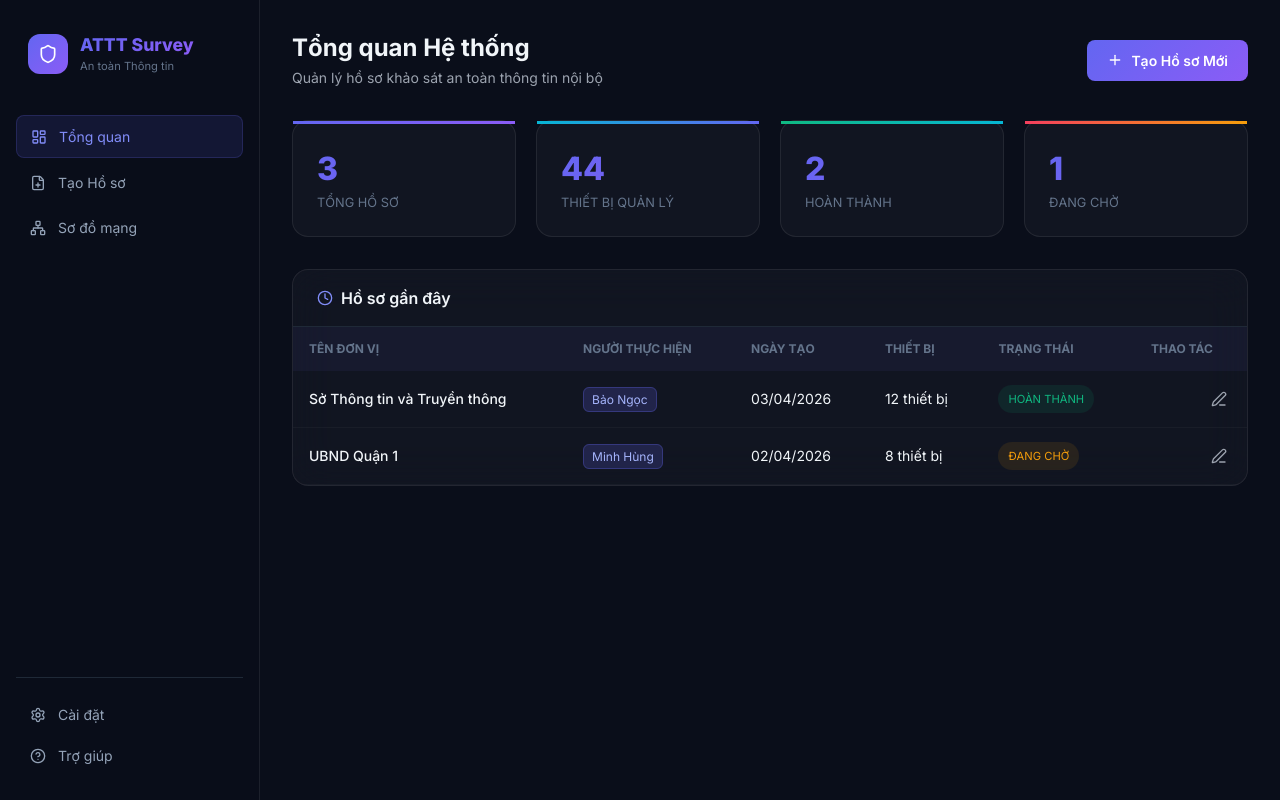
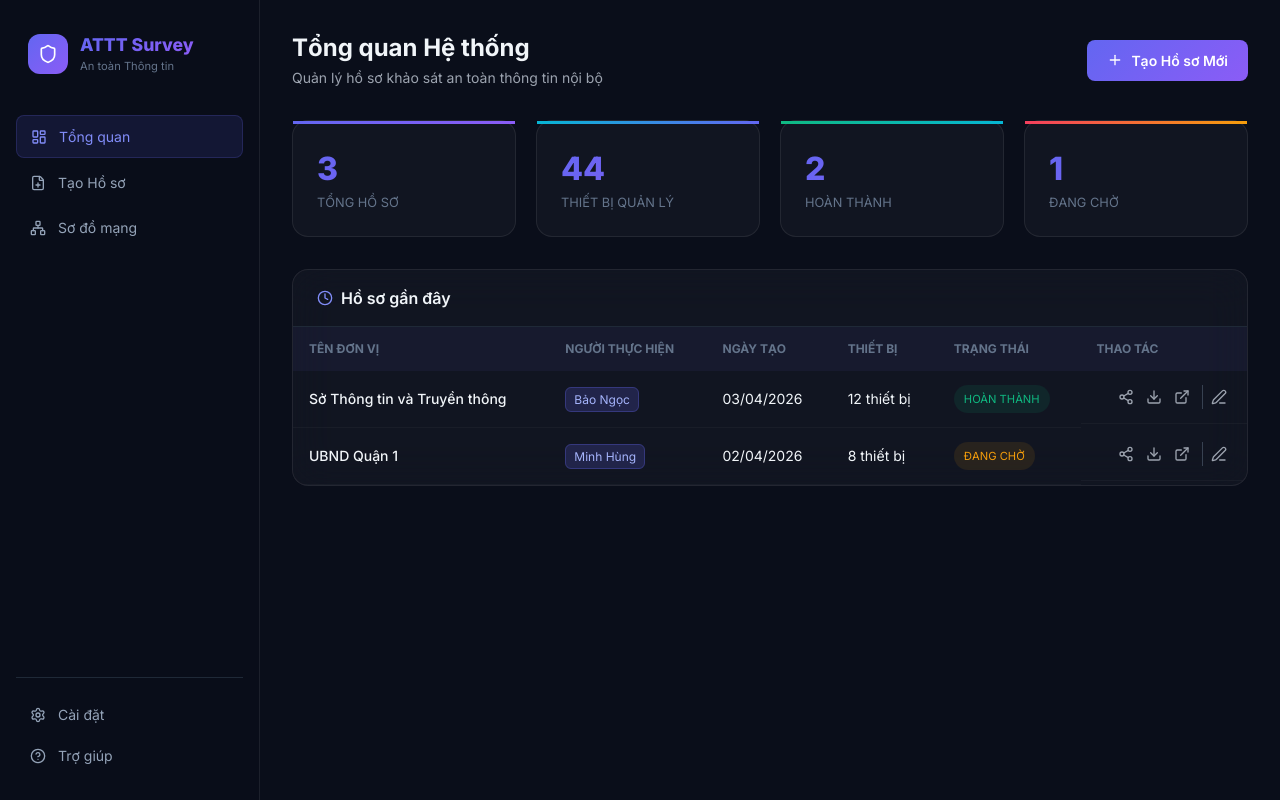
Before and after one commit to nguyenvanbaongoc24-eng/toolKS, a Next.js app in the folder Code/frontend/: page / in a window 1280 px wide. Built offline with nearby package versions, Linux system fonts and the light colour scheme.

Commit message:
feat: add share, download, and open survey actions to dashboard

```diff
--- a/Code/frontend/src/app/page.tsx
+++ b/Code/frontend/src/app/page.tsx
@@ -2,8 +2,10 @@
 
 import { useState } from "react";
 import Link from "next/link";
+import { useRouter } from "next/navigation";
+import axios from "axios";
 import Sidebar from "@/components/Sidebar";
-import { FileText, Plus, TrendingUp, Users, Server, Wifi, Clock, ArrowRight, Edit3, Check, X } from "lucide-react";
+import { FileText, Plus, TrendingUp, Users, Server, Wifi, Clock, ArrowRight, Edit3, Check, X, Share2, Download, ExternalLink } from "lucide-react";
 
 export default function Home() {
   const [records, setRecords] = useState([
@@ -22,6 +24,50 @@ export default function Home() {
   const saveEdit = () => {
     setRecords(records.map(r => r.id === editingId ? { ...editForm } : r));
     setEditingId(null);
+  };
+
+  const router = useRouter();
+
+  const handleOpenSurvey = (rec: any) => {
+    const mockData = {
+      ten_don_vi: rec.ten_don_vi,
+      nguoi_thuc_hien: rec.doer,
+      he_thong_thong_tin: "Hệ thống Demo từ Dashboard"
+    };
+    localStorage.setItem("survey_profiler_draft", JSON.stringify(mockData));
+    router.push("/survey/new");
+  };
+
+  const handleDownloadWord = async (rec: any) => {
+     try {
+       const mockData = { ten_don_vi: rec.ten_don_vi, nguoi_thuc_hien: rec.doer, he_thong_thong_tin: "Hệ thống Demo" };
+       const apiUrl = process.env.NEXT_PUBLIC_API_URL || "http://localhost:8000";
+       const response = await axios.post(`${apiUrl}/api/generate-report`, { data: mockData }, { responseType: 'blob' });
+       const url = window.URL.createObjectURL(new Blob([response.data]));
+       const link = document.createElement('a');
+       link.href = url;
+       link.setAttribute('download', `HoSoATTT_${rec.ten_don_vi.replace(/\s+/g, '')}.docx`);
+       document.body.appendChild(link);
+       link.click();
+       document.body.removeChild(link);
+     } catch (e) {
+       alert("Lỗi tải báo cáo Word trên máy chủ từ xa!");
+     }
+  };
+
+  const handleShare = async (rec: any) => {
+      const shareData = {
+        title: 'Hồ sơ Khảo sát ATTT',
+        text: `Hồ sơ: ${rec.ten_don_vi}\nTrạng thái: ${rec.status}\nNgười phụ trách: ${rec.doer}\n\nChi tiết tại Cổng quản lý:`,
+        url: window.location.origin
+      };
+      if (navigator.share) {
+         try {
+           await navigator.share(shareData);
+         } catch (err) {}
+      } else {
+         alert("Trình duyệt không hỗ trợ Web Share API. Bạn sử dụng trên điện thoại để có hiệu quả tốt nhất.");
+      }
   };
 
   return (
@@ -106,8 +152,11 @@ export default function Home() {
                             {rec.status}
                           </span>
                         </td>
-                        <td className="px-6 py-4 text-right">
-                          <button onClick={() => startEdit(rec)} className="text-gray-400 hover:text-indigo-400 transition-colors p-1"><Edit3 className="w-4 h-4"/></button>
+                        <td className="px-6 py-4 text-right flex justify-end gap-1">
+                          <button onClick={() => handleShare(rec)} className="text-gray-400 hover:text-blue-400 transition-colors p-1" title="Chia sẻ nền tảng"><Share2 className="w-4 h-4"/></button>
+                          <button onClick={() => handleDownloadWord(rec)} className="text-gray-400 hover:text-emerald-400 transition-colors p-1" title="Tải & Xem bản Word"><Download className="w-4 h-4"/></button>
+                          <button onClick={() => handleOpenSurvey(rec)} className="text-gray-400 hover:text-indigo-400 transition-colors p-1" title="Vào trang sửa Full Data"><ExternalLink className="w-4 h-4"/></button>
+                          <button onClick={() => startEdit(rec)} className="text-gray-400 hover:text-amber-400 transition-colors p-1 border-l border-gray-700 ml-1 pl-2" title="Sửa nhanh thông tin tĩnh"><Edit3 className="w-4 h-4"/></button>
                         </td>
                       </>
                     )}
@@ -150,9 +199,16 @@ export default function Home() {
                       </span>
                       <span className="text-xs px-2 py-1 bg-indigo-500/10 text-indigo-300 rounded-md border border-indigo-500/30 font-medium">@ {rec.doer}</span>
                     </div>
-                    <div className="flex justify-between text-xs text-gray-400 border-t border-gray-800/50 pt-3 mt-2">
-                       <span className="flex items-center gap-1"><Clock className="w-3 h-3"/> {rec.date}</span>
-                       <span className="flex items-center gap-1"><Server className="w-3 h-3"/> {rec.devices}</span>
+                    <div className="flex justify-between items-center text-xs text-gray-400 border-t border-gray-800/50 pt-3 mt-2">
+                       <div className="flex gap-3">
+                         <span className="flex items-center gap-1"><Clock className="w-3 h-3"/> {rec.date}</span>
+                         <span className="flex items-center gap-1"><Server className="w-3 h-3"/> {rec.devices}</span>
+                       </div>
+                       <div className="flex gap-2">
+                         <button onClick={() => handleShare(rec)} className="text-gray-400 active:text-blue-400 p-1 bg-black/30 rounded-md"><Share2 className="w-4 h-4"/></button>
+                         <button onClick={() => handleDownloadWord(rec)} className="text-gray-400 active:text-emerald-400 p-1 bg-black/30 rounded-md"><Download className="w-4 h-4"/></button>
+                         <button onClick={() => handleOpenSurvey(rec)} className="text-gray-400 active:text-indigo-400 p-1 bg-black/30 rounded-md"><ExternalLink className="w-4 h-4"/></button>
+                       </div>
                     </div>
                   </>
                 )}
```
